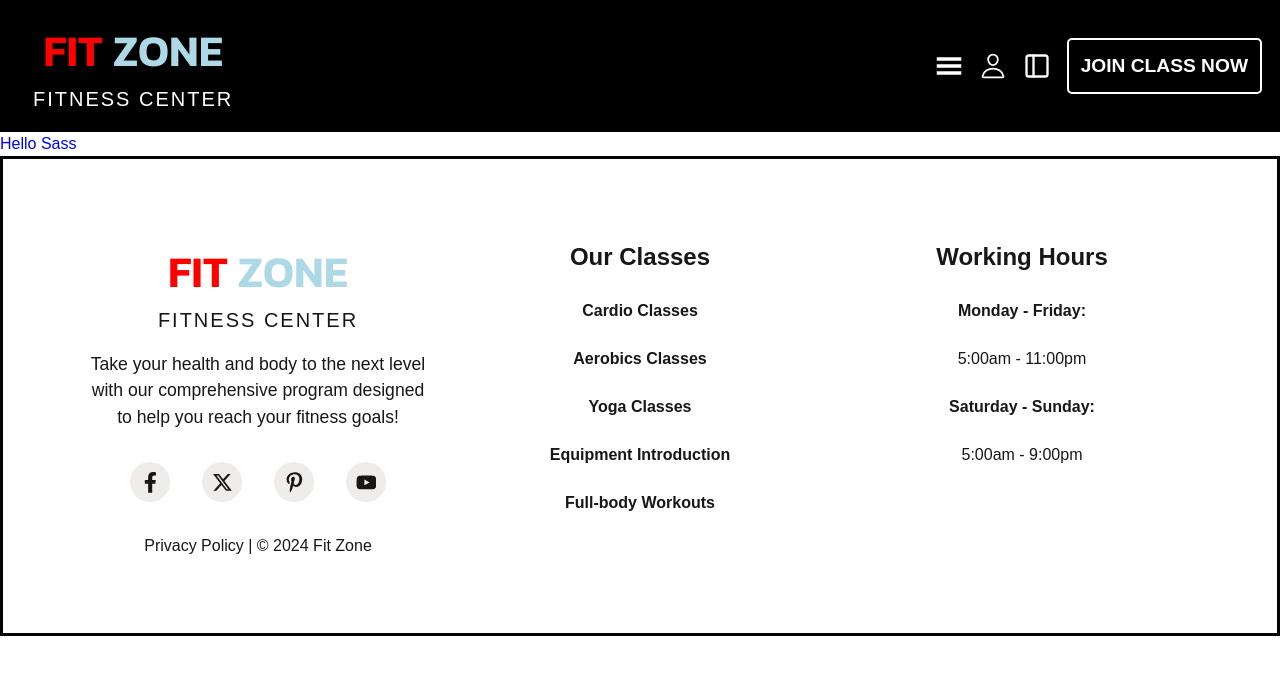
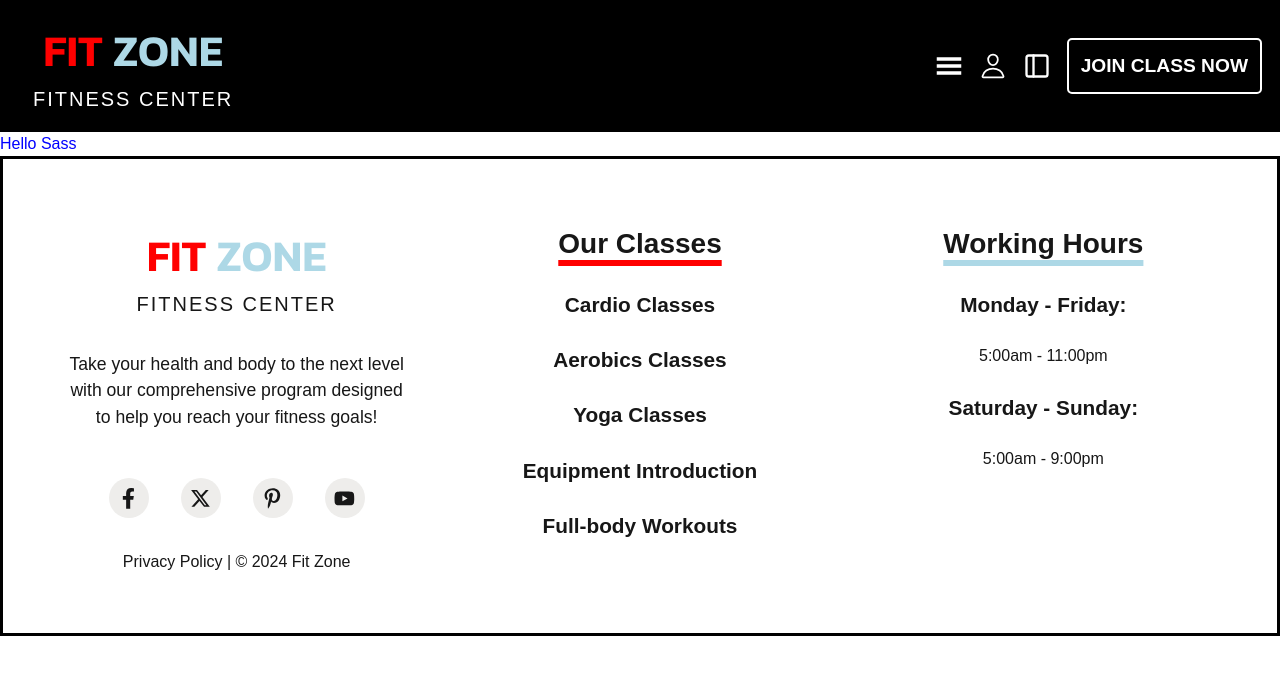
Before and after one commit to NMc0der/gym-website1, a Next.js app: page / in a window 1280 px wide. Shown: the top 674 px of the page. Built offline with nearby package versions, Linux system fonts and the light colour scheme.

Commit message:
added styling to footer section

```diff
--- a/src/app/styles/global.scss
+++ b/src/app/styles/global.scss
@@ -51,9 +51,10 @@ $color-primary: blue;
   display: flex;
   // flex-direction: column;
   display: grid;
-  @include md {
+
+  @include lg {
     grid-template-columns: repeat(3, 1fr);
-    padding: 4rem;
+    padding: 2rem;
   }
   grid-template-columns: repeat(1, 1fr);
   height: 30rem;
@@ -61,13 +62,23 @@ $color-primary: blue;
 
   .motivation {
     font-size: 1.1rem;
+    margin: 1rem;
   }
 
   .footer-classes {
+    h2 {
+      text-decoration: underline $primary-color;
+      text-underline-position: under;
+      text-decoration-thickness: 6px;
+    }
     p {
       margin: 1.5rem;
       // text-align: start;
       font-weight: 600;
+      font-size: 1rem;
+      @include md {
+        font-size: 1.3rem;
+      }
     }
     p:hover {
       @include hovTrasition();
@@ -81,13 +92,19 @@ $color-primary: blue;
   }
 
   .footer-hours {
-    // h2::after {
-    //   border: 2px solid black;
-    //   width: 20px;
-    //   height: 20px;
-    // }
+    h2 {
+      text-decoration: underline $secondary-color;
+      text-underline-position: under;
+      text-decoration-thickness: 6px;
+    }
     h3 {
       font-weight: 600;
+      @include md {
+        font-size: 1.3rem;
+      }
+      margin: 1.5rem;
+    }
+    p {
       margin: 1.5rem;
     }
   }
@@ -123,7 +140,11 @@ $color-primary: blue;
 
   div {
     margin: 1rem;
+    margin-top: 2rem;
     h2 {
+      @include md {
+        font-size: 1.75rem;
+      }
       font-size: 1.5rem;
       font-weight: 600;
     }
@@ -161,7 +182,7 @@ $color-primary: blue;
     @include md {
       font-size: 1.25rem;
     }
-    font-size: 0.5rem;
+    font-size: 0.7rem;
     letter-spacing: 2px;
   }
 }
```
